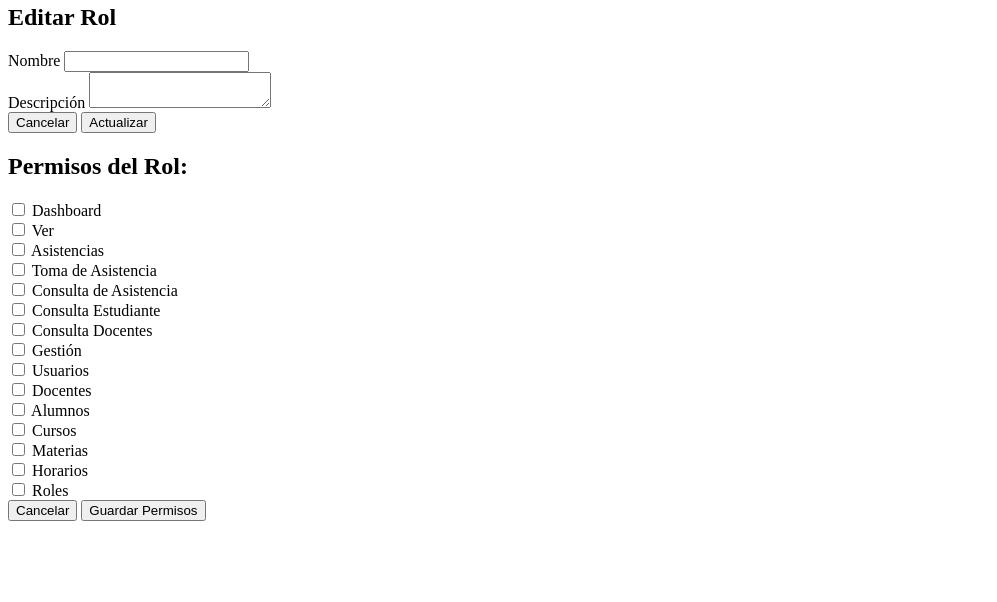
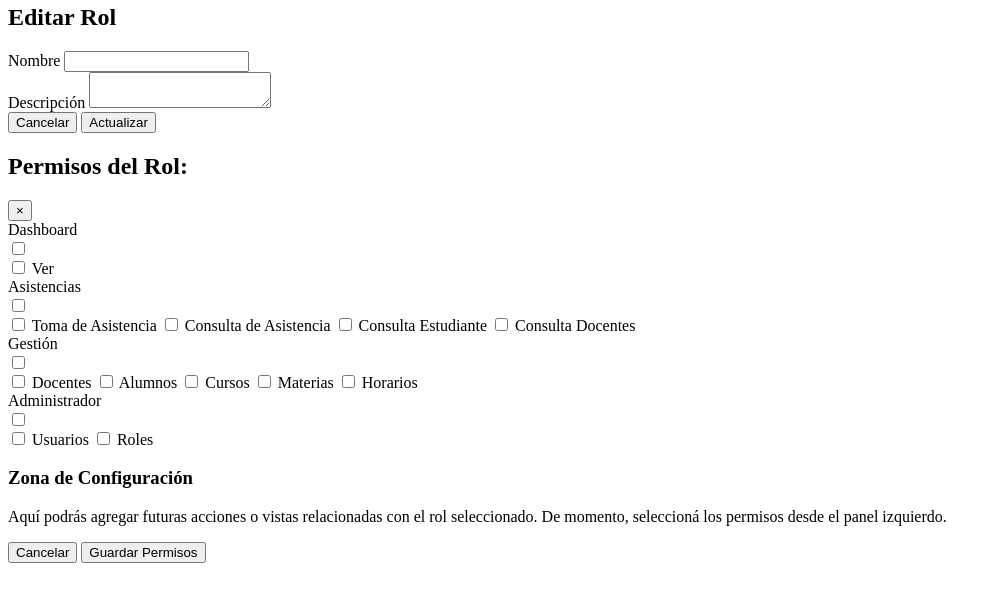
Before and after one commit to Jean-Pierre001/Aplicacion_Escolar, a PHP site: page /includes/modals/modals_roles.php in a window 1280 px wide. Shown: the part 153-755 px from the top of the page, without its empty margins (0-997 px from the left). Run offline with PHP 8.4, Linux system fonts and the light colour scheme.

Commit message:
cambios en el sidebar para una navegacion mas fluida y menos atropellada
debido a los cambios del sidebar tambien se agregaron cambios al modal de premisos con una mejor estetica y una posible mejora a futuro de las paginas

```diff
--- a/includes/modals/modals_roles.php
+++ b/includes/modals/modals_roles.php
@@ -42,52 +42,109 @@
 </div>
 
 <!-- MODAL PERMISOS -->
-<div id="permissionsModal" class="fixed inset-0 hidden items-center justify-center bg-black bg-opacity-50 z-50">
-  <div class="bg-white rounded-lg w-2/3 max-w-4xl p-6 relative">
-    <h2 class="text-2xl font-bold mb-4">Permisos del Rol: <span id="roleNamePermissions"></span></h2>
-    <form id="permissionsForm" method="POST" action="roles_back/save_permissions.php">
+<div id="permissionsModal" class="fixed inset-0 hidden items-center justify-center bg-black bg-opacity-60 z-50">
+  <div class="bg-white rounded-2xl w-11/12 max-w-6xl shadow-2xl overflow-hidden flex flex-col border border-gray-200">
+
+    <!-- Encabezado -->
+    <div class="bg-gradient-to-r from-blue-800 to-blue-900 text-white px-6 py-4 flex justify-between items-center">
+      <h2 class="text-2xl font-semibold tracking-wide">
+        Permisos del Rol: <span id="roleNamePermissions" class="font-bold text-yellow-300"></span>
+      </h2>
+      <button onclick="closeModal('permissionsModal')" class="text-white hover:text-yellow-400 transition text-2xl">&times;</button>
+    </div>
+
+    <!-- Cuerpo dividido -->
+    <div class="flex h-[600px]">
+
+      <!-- Sidebar de Permisos -->
+      <div class="w-1/3 bg-gradient-to-b from-blue-800 to-blue-900 text-white p-5 overflow-y-auto">
+        <form id="permissionsForm" method="POST" action="roles_back/save_permissions.php" class="space-y-3">
           <input type="hidden" name="role_id" id="permissionsRoleId">
 
-      <div class="max-h-96 overflow-y-auto border p-4 rounded space-y-4">
           <!-- Dashboard -->
           <div>
-          <label class="font-medium"><input type="checkbox" class="parent-checkbox" data-target="dashboard" /> Dashboard</label>
-          <div class="pl-6 mt-2 space-y-2">
-            <label><input type="checkbox" name="permissions[]" value="index.php:view" class="child-dashboard" /> Ver</label>
+            <label class="flex items-center justify-between cursor-pointer p-3 rounded-lg hover:bg-blue-700 transition">
+              <div class="flex items-center">
+                <i class="fas fa-home mr-3 text-yellow-400"></i>
+                <span class="font-medium">Dashboard</span>
+              </div>
+              <input type="checkbox" class="accent-yellow-400 parent-checkbox" data-target="dashboard">
+            </label>
+            <div class="ml-8 mt-2 space-y-2 text-sm text-gray-200">
+              <label class="flex items-center gap-2">
+                <input type="checkbox" name="permissions[]" value="index.php:view" class="child-dashboard accent-yellow-400"> Ver
+              </label>
             </div>
           </div>
 
           <!-- Asistencias -->
           <div>
-          <label class="font-medium"><input type="checkbox" class="parent-checkbox" data-target="attendance" /> Asistencias</label>
-          <div class="pl-6 mt-2 space-y-2">
-            <label><input type="checkbox" name="permissions[]" value="attendance.php:view" class="child-attendance" /> Toma de Asistencia</label><br>
-            <label><input type="checkbox" name="permissions[]" value="attendance_report.php:view" class="child-attendance" /> Consulta de Asistencia</label><br>
-            <label><input type="checkbox" name="permissions[]" value="student_attendance.php:view" class="child-attendance" /> Consulta Estudiante</label><br>
-            <label><input type="checkbox" name="permissions[]" value="teachers_attendance.php:view" class="child-attendance" /> Consulta Docentes</label>
+            <label class="flex items-center justify-between cursor-pointer p-3 rounded-lg hover:bg-blue-700 transition">
+              <div class="flex items-center">
+                <i class="fas fa-clipboard-check mr-3 text-yellow-400"></i>
+                <span class="font-medium">Asistencias</span>
+              </div>
+              <input type="checkbox" class="accent-yellow-400 parent-checkbox" data-target="attendance">
+            </label>
+            <div class="ml-8 mt-2 space-y-2 text-sm text-gray-200">
+              <label class="flex items-center gap-2"><input type="checkbox" name="permissions[]" value="attendance.php:view" class="child-attendance accent-yellow-400"> Toma de Asistencia</label>
+              <label class="flex items-center gap-2"><input type="checkbox" name="permissions[]" value="attendance_report.php:view" class="child-attendance accent-yellow-400"> Consulta de Asistencia</label>
+              <label class="flex items-center gap-2"><input type="checkbox" name="permissions[]" value="student_attendance.php:view" class="child-attendance accent-yellow-400"> Consulta Estudiante</label>
+              <label class="flex items-center gap-2"><input type="checkbox" name="permissions[]" value="teachers_attendance.php:view" class="child-attendance accent-yellow-400"> Consulta Docentes</label>
             </div>
           </div>
 
           <!-- Gestión -->
           <div>
-          <label class="font-medium"><input type="checkbox" class="parent-checkbox" data-target="management" /> Gestión</label>
-          <div class="pl-6 mt-2 space-y-2">
-            <label><input type="checkbox" name="permissions[]" value="users.php:view" class="child-management" /> Usuarios</label><br>
-            <label><input type="checkbox" name="permissions[]" value="teachers.php:view" class="child-management" /> Docentes</label><br>
-            <label><input type="checkbox" name="permissions[]" value="students.php:view" class="child-management" /> Alumnos</label><br>
-            <label><input type="checkbox" name="permissions[]" value="courses.php:view" class="child-management" /> Cursos</label><br>
-            <label><input type="checkbox" name="permissions[]" value="subjects.php:view" class="child-management" /> Materias</label><br>
-            <label><input type="checkbox" name="permissions[]" value="schedules.php:view" class="child-management" /> Horarios</label><br>
-            <label><input type="checkbox" name="permissions[]" value="roles.php:view" class="child-management" /> Roles</label>
+            <label class="flex items-center justify-between cursor-pointer p-3 rounded-lg hover:bg-blue-700 transition">
+              <div class="flex items-center">
+                <i class="fas fa-cogs mr-3 text-yellow-400"></i>
+                <span class="font-medium">Gestión</span>
               </div>
+              <input type="checkbox" class="accent-yellow-400 parent-checkbox" data-target="management">
+            </label>
+            <div class="ml-8 mt-2 space-y-2 text-sm text-gray-200">
+              <label class="flex items-center gap-2"><input type="checkbox" name="permissions[]" value="teachers.php:view" class="child-management accent-yellow-400"> Docentes</label>
+              <label class="flex items-center gap-2"><input type="checkbox" name="permissions[]" value="students.php:view" class="child-management accent-yellow-400"> Alumnos</label>
+              <label class="flex items-center gap-2"><input type="checkbox" name="permissions[]" value="courses.php:view" class="child-management accent-yellow-400"> Cursos</label>
+              <label class="flex items-center gap-2"><input type="checkbox" name="permissions[]" value="subjects.php:view" class="child-management accent-yellow-400"> Materias</label>
+              <label class="flex items-center gap-2"><input type="checkbox" name="permissions[]" value="schedules.php:view" class="child-management accent-yellow-400"> Horarios</label>
             </div>
           </div>
 
-      <div class="flex justify-end gap-2 mt-6">
-        <button type="button" onclick="closeModal('permissionsModal')" class="px-4 py-2 bg-gray-300 rounded hover:bg-gray-400">Cancelar</button>
-        <button type="submit" class="px-4 py-2 bg-green-600 text-white rounded hover:bg-green-700">Guardar Permisos</button>
+          <!-- Administrador -->
+          <div>
+            <label class="flex items-center justify-between cursor-pointer p-3 rounded-lg hover:bg-blue-700 transition">
+              <div class="flex items-center">
+                <i class="fas fa-user-shield mr-3 text-yellow-400"></i>
+                <span class="font-medium">Administrador</span>
+              </div>
+              <input type="checkbox" class="accent-yellow-400 parent-checkbox" data-target="admin">
+            </label>
+            <div class="ml-8 mt-2 space-y-2 text-sm text-gray-200">
+              <label class="flex items-center gap-2"><input type="checkbox" name="permissions[]" value="users.php:view" class="child-admin accent-yellow-400"> Usuarios</label>
+              <label class="flex items-center gap-2"><input type="checkbox" name="permissions[]" value="roles.php:view" class="child-admin accent-yellow-400"> Roles</label>
+            </div>
           </div>
         </form>
+      </div>
+
+      <!-- Panel derecho: vista previa / contenido futuro -->
+      <div class="flex-1 bg-gray-50 p-8 flex flex-col items-center justify-center text-gray-600 border-l border-gray-200">
+        <i class="fas fa-cogs text-6xl text-blue-700 mb-4"></i>
+        <h3 class="text-2xl font-semibold mb-2">Zona de Configuración</h3>
+        <p class="text-center max-w-md text-gray-500">
+          Aquí podrás agregar futuras acciones o vistas relacionadas con el rol seleccionado.
+          De momento, seleccioná los permisos desde el panel izquierdo.
+        </p>
+      </div>
+    </div>
+
+    <!-- Pie de acciones -->
+    <div class="bg-gray-100 border-t px-6 py-4 flex justify-end gap-3">
+      <button type="button" onclick="closeModal('permissionsModal')" class="px-5 py-2 bg-gray-300 text-gray-800 font-medium rounded-lg hover:bg-gray-400 transition">Cancelar</button>
+      <button type="submit" form="permissionsForm" class="px-5 py-2 bg-green-600 text-white font-medium rounded-lg hover:bg-green-700 transition">Guardar Permisos</button>
+    </div>
   </div>
 </div>
 
@@ -120,7 +177,6 @@ function openPermissionsModal(roleId, roleName = '') {
 }
 </script>
 
-
 <!-- SCRIPTS PARA MODALES -->
 <script>
 function openModal(modalId) {
```
Also changed, not shown: includes/sidebar.php (+35 -10 lines). Lines whose indentation alone changed are shown as unchanged.
